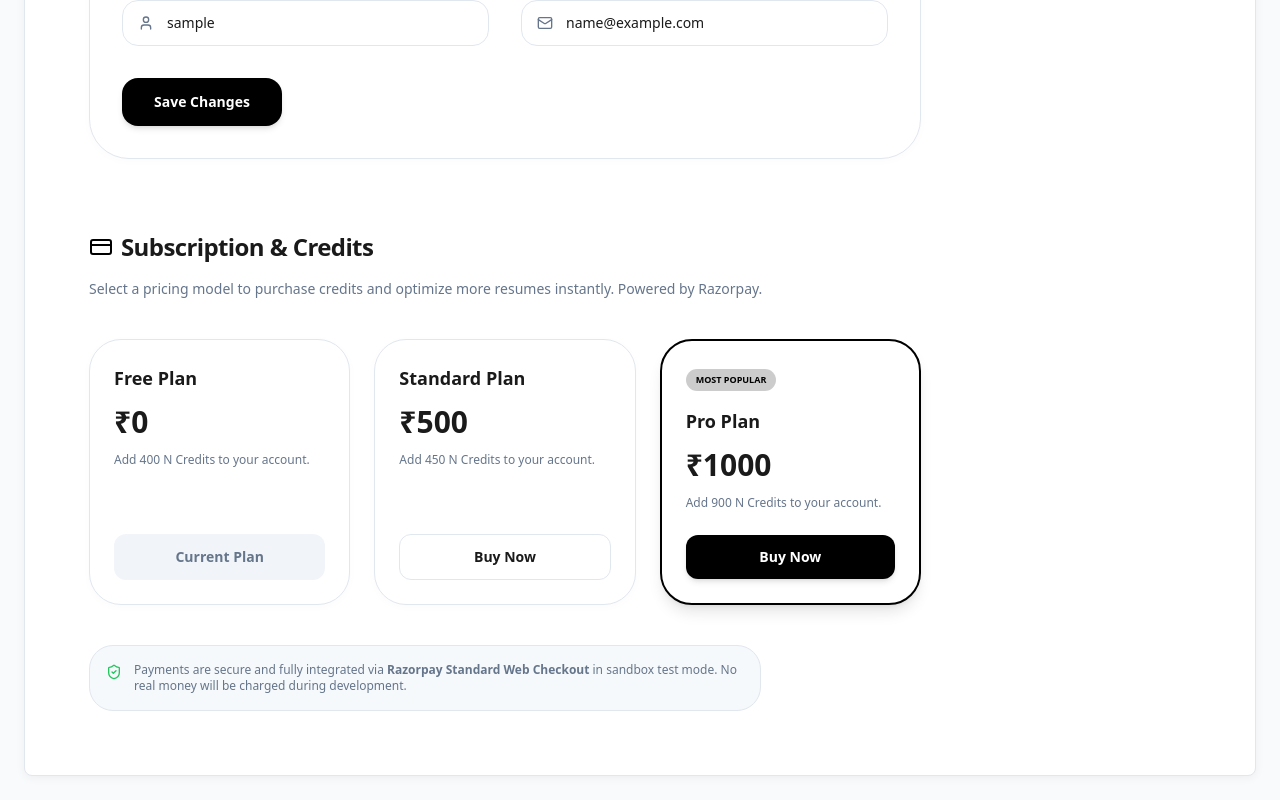
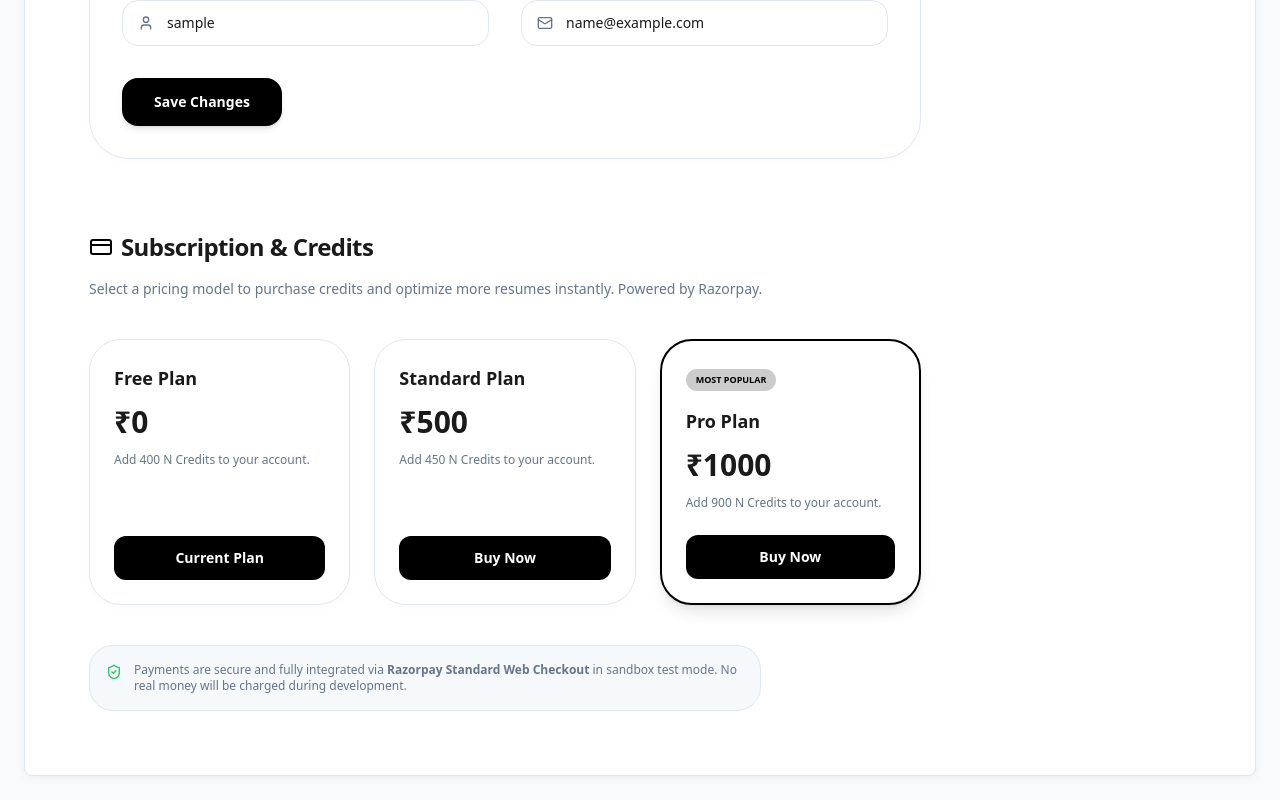
Before and after one commit to alexnikshith/HireSense, a Next.js app: page /dashboard/profile in a window 1280 px wide. Shown: the part 558-1358 px from the top of the page. Built offline with nearby package versions, Linux system fonts and the light colour scheme; sample sign-in values are in the browser's storage.

Commit message:
feat: Reset test credits to 400 and style all pricing checkout buttons as premium solid black

```diff
--- a/src/app/dashboard/profile/page.tsx
+++ b/src/app/dashboard/profile/page.tsx
@@ -22,14 +22,15 @@ export default function ProfilePage() {
   };
 
   useEffect(() => {
+    // Reset test credits back to 400 and plan back to free as requested by the user
+    localStorage.setItem("user_credits", "400");
+    localStorage.setItem("active_plan", "free");
+    setCredits(400);
+    setActivePlan("free");
+    window.dispatchEvent(new Event("credits_updated"));
+
     setName(localStorage.getItem("user_name") || "");
     setEmail(localStorage.getItem("user_email") || "");
-    setActivePlan(localStorage.getItem("active_plan") || "free");
-
-    const storedCredits = localStorage.getItem("user_credits");
-    if (storedCredits) {
-      setCredits(parseInt(storedCredits));
-    }
   }, []);
 
   const handleSave = () => {
@@ -164,13 +165,8 @@ export default function ProfilePage() {
             <p className="text-muted-foreground text-xs font-medium">Add 400 N Credits to your account.</p>
           </div>
           <button
-            disabled={activePlan === "free"}
             onClick={() => displayRazorpay("free", 0, 400)}
-            className={`mt-6 py-3 rounded-xl font-bold text-sm transition-all border ${
-              activePlan === "free"
-              ? "bg-muted text-muted-foreground cursor-not-allowed border-transparent"
-              : "border-border text-foreground hover:bg-muted active:scale-[0.98]"
-            }`}
+            className="mt-6 py-3 w-full bg-black text-white font-bold text-sm rounded-xl transition-all hover:opacity-90 active:scale-[0.98]"
           >
             {activePlan === "free" ? "Current Plan" : "Claim Free"}
           </button>
@@ -184,13 +180,8 @@ export default function ProfilePage() {
             <p className="text-muted-foreground text-xs font-medium">Add 450 N Credits to your account.</p>
           </div>
           <button
-            disabled={activePlan === "standard"}
             onClick={() => displayRazorpay("standard", 500, 450)}
-            className={`mt-6 py-3 rounded-xl font-bold text-sm transition-all border ${
-              activePlan === "standard"
-              ? "bg-muted text-muted-foreground cursor-not-allowed border-transparent"
-              : "border-border text-foreground hover:bg-muted active:scale-[0.98]"
-            }`}
+            className="mt-6 py-3 w-full bg-black text-white font-bold text-sm rounded-xl transition-all hover:opacity-90 active:scale-[0.98]"
           >
             {activePlan === "standard" ? "Current Plan" : "Buy Now"}
           </button>
@@ -205,13 +196,8 @@ export default function ProfilePage() {
             <p className="text-muted-foreground text-xs font-medium">Add 900 N Credits to your account.</p>
           </div>
           <button
-            disabled={activePlan === "pro"}
             onClick={() => displayRazorpay("pro", 1000, 900)}
-            className={`mt-6 py-3 rounded-xl font-bold text-sm transition-all ${
-              activePlan === "pro"
-              ? "bg-muted text-muted-foreground cursor-not-allowed"
-              : "bg-primary text-primary-foreground shadow-md hover:opacity-90 active:scale-[0.98]"
-            }`}
+            className="mt-6 py-3 w-full bg-black text-white font-bold text-sm rounded-xl transition-all hover:opacity-90 active:scale-[0.98]"
           >
             {activePlan === "pro" ? "Current Plan" : "Buy Now"}
           </button>
```
